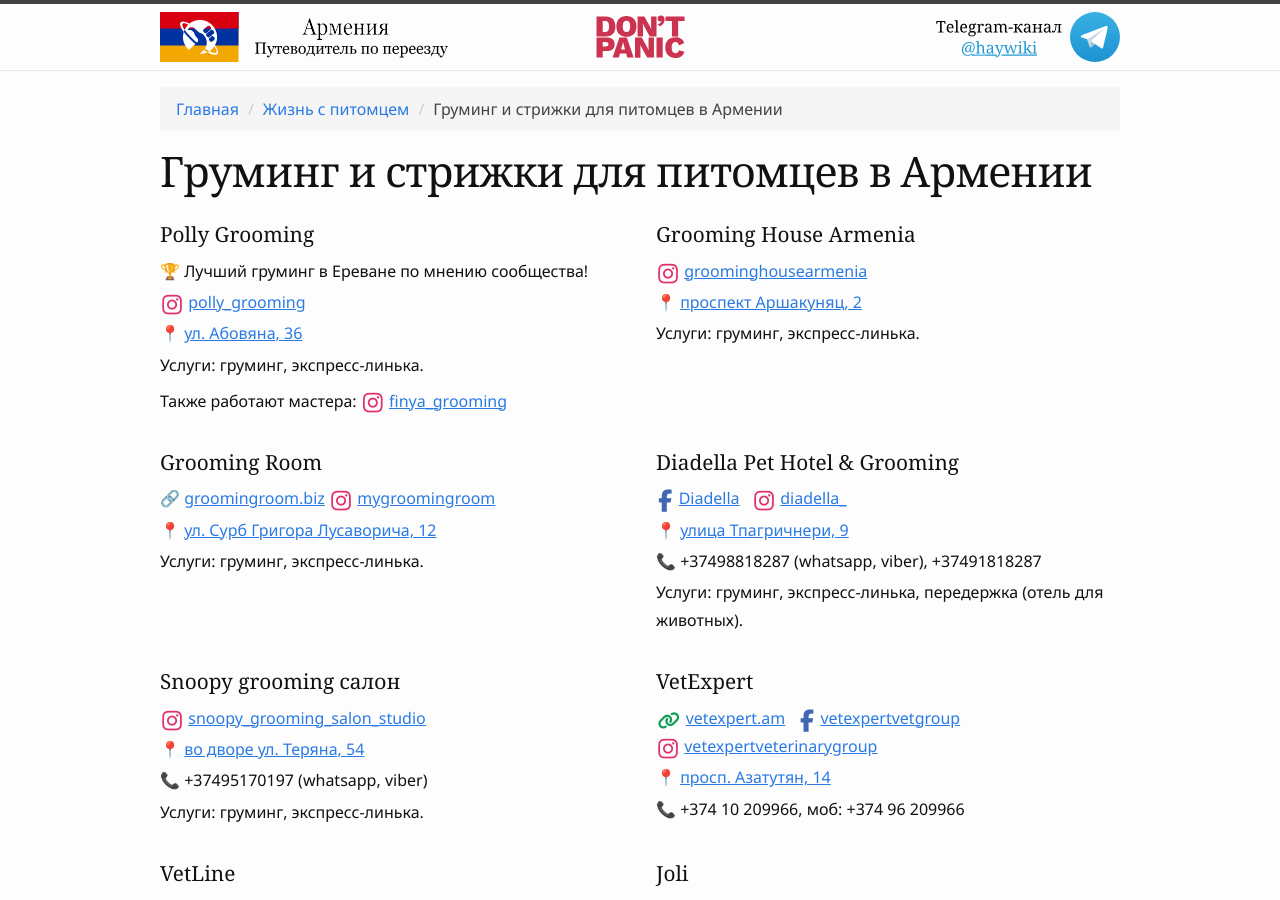
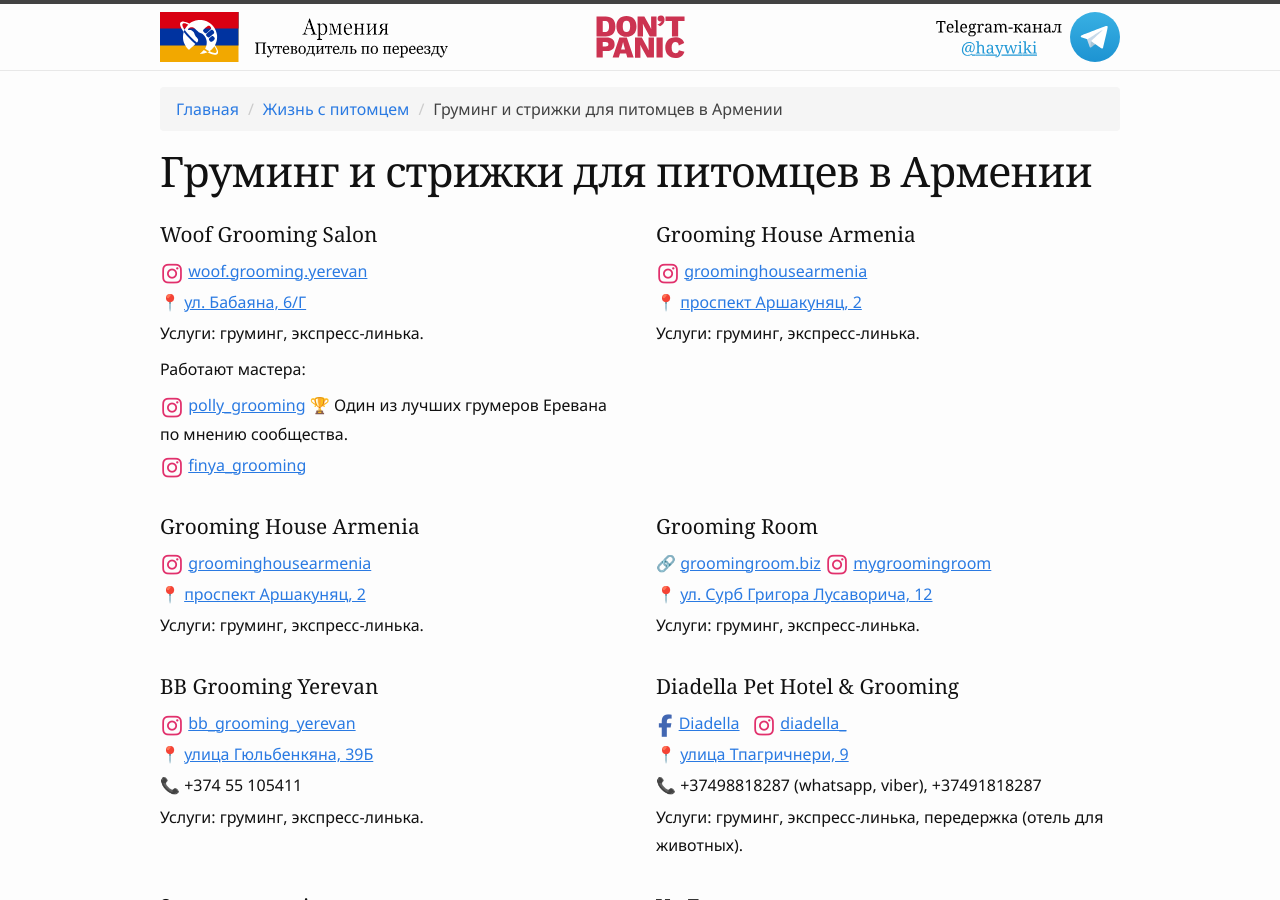
Before and after one commit to haywiki/haywiki.github.io, a Jekyll site: the page built from animals/grooming.md, in a window 1280 px wide and 900 px high. Built offline with Jekyll 4.4.1, drawn with Linux system fonts in a browser that asks for light colours; nearby versions of some CDN libraries; a script that is not in the unit is left out.

Commit message:
Новые грумеры

```diff
--- a/animals/grooming.md
+++ b/animals/grooming.md
@@ -9,14 +9,24 @@
 <div class="cards list-emoji">
 <div class="card">
 
-### Polly Grooming
+### Woof Grooming Salon
 
-- 🏆 Лучший груминг в Ереване по мнению сообщества!
-- <i class="fa-brands fa-instagram"></i> [polly_grooming](https://www.instagram.com/polly_grooming/)
-- 📍 [ул. Абовяна, 36](https://yandex.ru/maps/org/forest_voices_zoomagazin/57855023163/)
+- <i class="fa-brands fa-instagram"></i> [woof.grooming.yerevan](https://www.instagram.com/woof.grooming.yerevan/)
+- 📍 [ул. Бабаяна, 6/Г](https://yandex.ru/maps/org/woof/222409553566/)
 - Услуги: груминг, экспресс-линька.
 
-Также работают мастера: <i class="fa-brands fa-instagram"></i> [finya_grooming](https://www.instagram.com/finya_grooming/)
+Работают мастера:
+- <i class="fa-brands fa-instagram"></i> [polly_grooming](https://www.instagram.com/polly_grooming/) 🏆 Один из лучших грумеров Еревана по мнению сообщества.
+- <i class="fa-brands fa-instagram"></i> [finya_grooming](https://www.instagram.com/finya_grooming/)
+
+</div>
+<div class="card">
+
+### Grooming House Armenia
+
+- <i class="fa-brands fa-instagram"></i> [groominghousearmenia](https://www.instagram.com/groominghousearmenia/)
+- 📍 [проспект Аршакуняц, 2](https://yandex.ru/maps/10262/yerevan/house/YE0YcwdnSUQEQFpqfX12cHplbA==/)
+- Услуги: груминг, экспресс-линька.
 
 </div>
 <div class="card">
@@ -39,7 +49,17 @@
 </div>
 <div class="card">
 
-### Diadella Pet Hotel & Grooming {#diadella}
+### BB Grooming Yerevan
+
+- <i class="fa-brands fa-instagram"></i> [bb_grooming_yerevan](https://instagram.com/bb_grooming_yerevan)
+- 📍 [улица Гюльбенкяна, 39Б](https://yandex.ru/maps/10262/yerevan/house/YE0Ycg5kSUUCQFpqfX5xc3hqZg==/)
+- 📞 +374 55 105411
+- Услуги: груминг, экспресс-линька.
+
+</div>
+<div class="card">
+
+### Diadella Pet Hotel & Grooming
 
 - <i class="fa-brands fa-facebook-f"></i> [Diadella](https://www.facebook.com/profile.php?id=100064109612549) &nbsp; <i class="fa-brands fa-instagram"></i> [diadella_](https://instagram.com/diadella_/)
 - 📍 [улица Тпагричнери, 9](https://yandex.ru/maps/10262/yerevan/house/YE0YcwVgSUEAQFpqfX12dnVhYQ==/)
```
